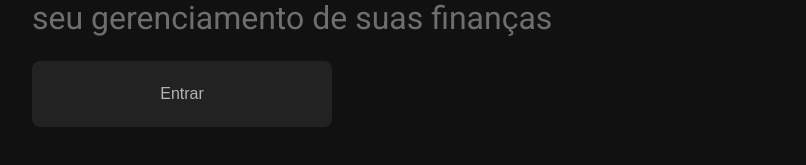
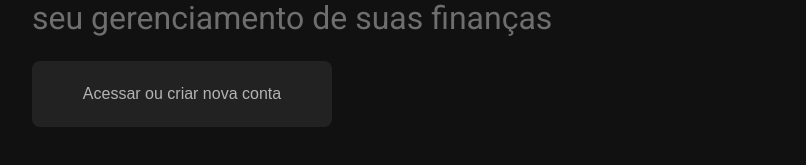
Before and after one commit to eddyzera/easy-money, a React (Vite) app: page / in a window 1280 px wide. Shown: the part 425-590 px from the top of the page, without its empty margins (88-894 px from the left). Built offline with nearby package versions, Linux system fonts and the light colour scheme.

Commit message:
[test]: should render page without errors

```diff
--- a/jest.setup.ts
+++ b/jest.setup.ts
@@ -1,3 +1 @@
 import '@testing-library/jest-dom/extend-expect';
-import { styled } from './src/stitches.config'
-global._styled = styled
--- a/src/pages/Home/Home.tsx
+++ b/src/pages/Home/Home.tsx
@@ -20,7 +20,7 @@ export const Home: React.FunctionComponent = () => {
         <HomeDescriptionContet>
           Uma plataforma totalmente dedicada para facilitar o seu gerenciamento de suas finanças
         </HomeDescriptionContet>
-        <Button color="gray">Entrar</Button>
+        <Button color="gray">Acessar ou criar nova conta</Button>
       </HomeContentWrapper>
     </HomeContainer>
   )
```
Also changed, not shown: 1 other file (tests, documents, lock files or other folders).
